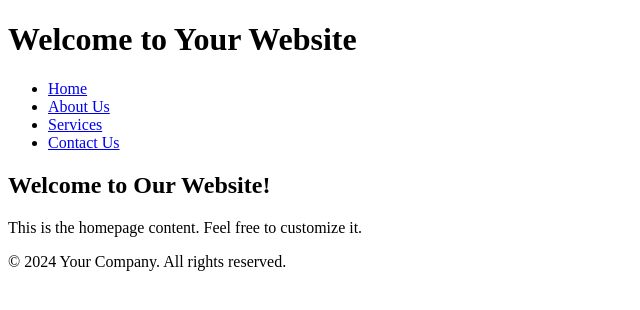
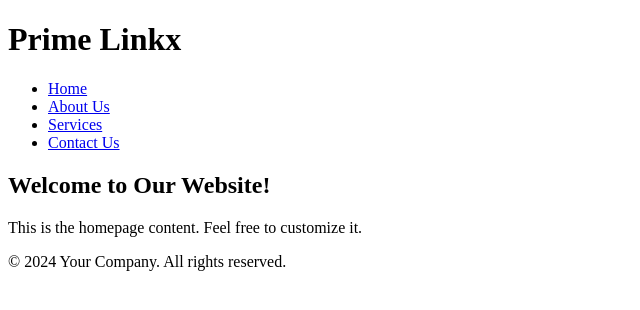
Before and after one commit to primelinkx/my-website, a plain HTML site: page index.html in a window 1280 px wide. Shown: the whole page, without its empty margins (0-640 px from the left). Drawn offline with Linux system fonts and the light colour scheme.

Commit message:
Update index.html

```diff
--- a/index.html
+++ b/index.html
@@ -7,7 +7,7 @@
 </head>
 <body>
     <header>
-        <h1>Welcome to Your Website</h1>
+        <h1>Prime Linkx</h1>
         <nav>
             <ul>
                 <li><a href="index.html">Home</a></li>
```
